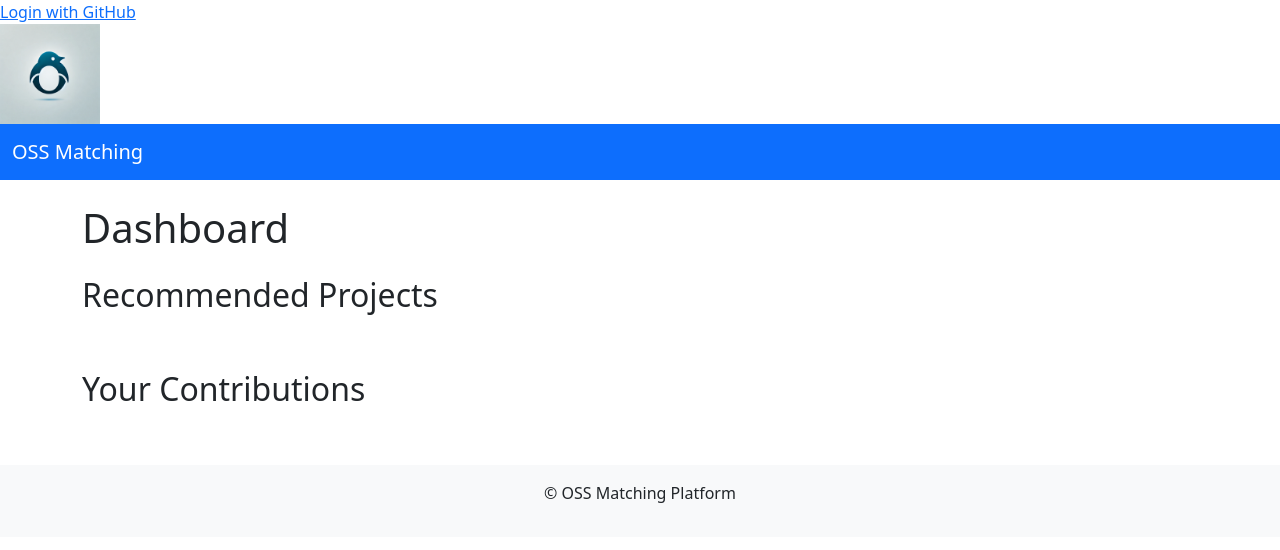
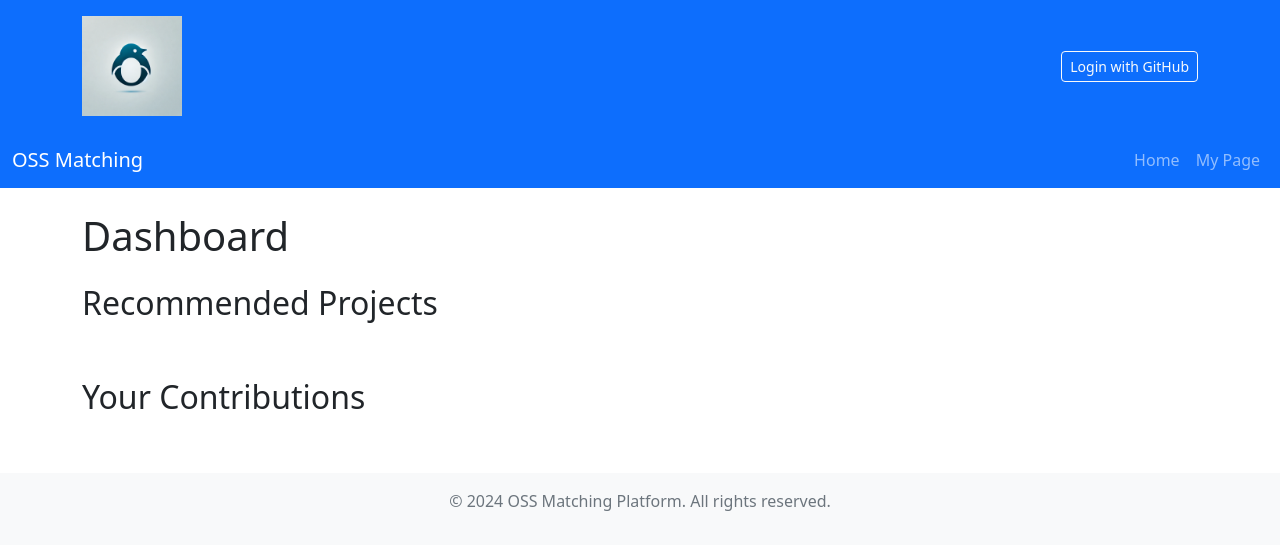
Before and after one commit to A2GMer/oss_matching_platform, a Flask app: page /dashboard in a window 1280 px wide. Shown: the top 550 px of the page. Run offline with Flask 3, Linux system fonts and the light colour scheme.

Commit message:
modfiy Improved UI/UX uniformity

```diff
--- a/app/templates/base.html
+++ b/app/templates/base.html
@@ -1,40 +1,89 @@
-
 <!DOCTYPE html>
 <html lang="en">
 <head>
     <meta charset="UTF-8">
     <meta name="viewport" content="width=device-width, initial-scale=1.0">
-    <title>OSS Matching Platform</title>
+    <title>{% block title %}OSS Matching Platform{% endblock %}</title>
     <link href="https://cdn.jsdelivr.net/npm/bootstrap@5.3.0/dist/css/bootstrap.min.css" rel="stylesheet">
     <link rel="icon" href="{{ url_for('static', filename='images/favicon.ico') }}" type="image/x-icon">
 
     <style>
+        .navbar { margin-bottom: 20px; }
         .project-card { margin-bottom: 20px; }
         .card-header { font-weight: bold; }
-        .navbar { margin-bottom: 20px; }
+        .welcome { margin-right: 15px; }
+        footer { background-color: #f8f9fa; color: #6c757d; }
+        .card {
+            border: 1px solid #ddd;
+            border-radius: 8px;
+            padding: 15px;
+            transition: transform 0.2s, box-shadow 0.2s;
+        }
+        .card:hover {
+            transform: translateY(-5px);
+            box-shadow: 0 4px 8px rgba(0, 0, 0, 0.1);
+        }
     </style>
-    {% if session.get('user_id') %}
-    <p>Welcome, {{ session.get('username') }}</p>
-    <a href="/mypage">My Page</a>
-    <a href="/logout">Logout</a>
-    {% else %}
-    <a href="/login">Login with GitHub</a>
-    {% endif %}
 </head>
 <body>
-    <header>
-        <img src="{{ url_for('static', filename='images/logo.png') }}" alt="Logo" style="width:100px;height:auto;">
+    <!-- Header -->
+    <header class="bg-primary text-white py-3">
+        <div class="container d-flex justify-content-between align-items-center">
+            <div>
+                <img src="{{ url_for('static', filename='images/logo.png') }}" alt="Logo" style="width: 100px; height: auto;">
+            </div>
+            <nav>
+                {% if session.get('user_id') %}
+                    <span class="welcome">Welcome, {{ session.get('username') }}</span>
+                    <a href="/mypage" class="btn btn-outline-light btn-sm">My Page</a>
+                    <a href="/logout" class="btn btn-outline-light btn-sm">Logout</a>
+                {% else %}
+                    <a href="/login" class="btn btn-outline-light btn-sm">Login with GitHub</a>
+                {% endif %}
+            </nav>
+        </div>
     </header>
+
+    <!-- Navigation -->
     <nav class="navbar navbar-expand-lg navbar-dark bg-primary">
         <div class="container-fluid">
             <a class="navbar-brand" href="/">OSS Matching</a>
+            <button class="navbar-toggler" type="button" data-bs-toggle="collapse" data-bs-target="#navbarNav" aria-controls="navbarNav" aria-expanded="false" aria-label="Toggle navigation">
+                <span class="navbar-toggler-icon"></span>
+            </button>
+            <div class="collapse navbar-collapse" id="navbarNav">
+                <ul class="navbar-nav ms-auto">
+                    <li class="nav-item"><a class="nav-link" href="/">Home</a></li>
+                    <li class="nav-item"><a class="nav-link" href="/mypage">My Page</a></li>
+                </ul>
+            </div>
         </div>
     </nav>
+
+    <!-- Main Content -->
     <div class="container">
         {% block content %}{% endblock %}
     </div>
-    <footer class="bg-light text-center py-3 mt-5">
-        <p>&copy; OSS Matching Platform</p>
+
+    <!-- Footer -->
+    <footer class="text-center py-3 mt-5">
+        <p>&copy; 2024 OSS Matching Platform. All rights reserved.</p>
     </footer>
+
+    <!-- Bootstrap JS -->
+    <script src="https://cdn.jsdelivr.net/npm/bootstrap@5.3.0/dist/js/bootstrap.bundle.min.js"></script>
+    <script>
+        // Example JavaScript: Add hover effect or animation here
+        document.addEventListener("DOMContentLoaded", function() {
+            const cards = document.querySelectorAll(".card");
+            cards.forEach(card => {
+                card.style.opacity = 0;
+                setTimeout(() => {
+                    card.style.opacity = 1;
+                    card.style.transform = "translateY(0)";
+                }, Math.random() * 500);
+            });
+        });
+    </script>
 </body>
 </html>
```
Also changed, not shown: app/templates/index.html (+16 -11 lines), app/templates/mypage.html (+16 -45 lines).
